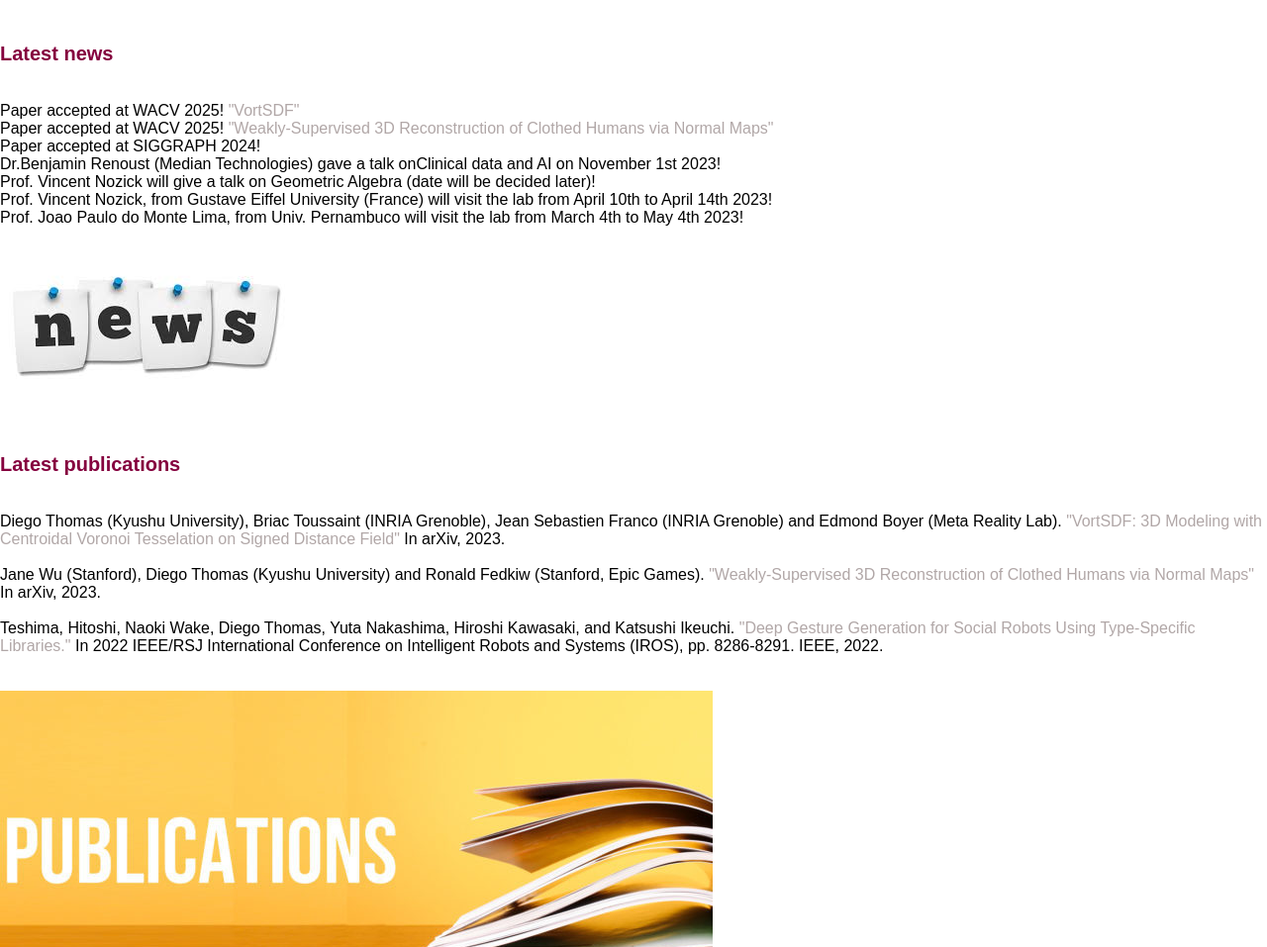
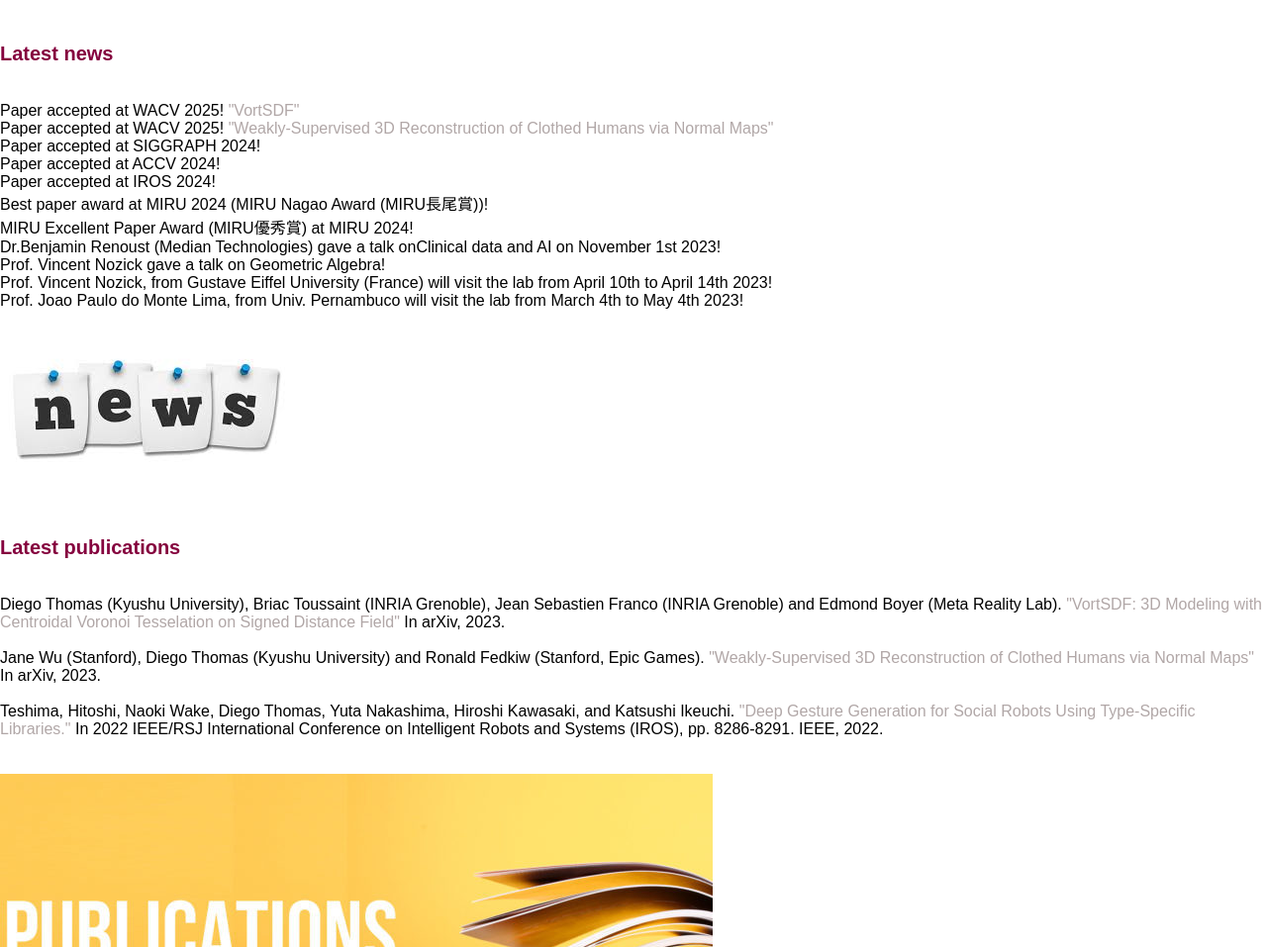
Before and after one commit to diegothomas/DigitalHumans-lab, a plain HTML site: page index.html in a window 1280 px wide. Shown: the part 880-1837 px from the top of the page at 99% size. Drawn offline with nearby package versions, Linux system fonts and the light colour scheme; no server answers.

```diff
--- a/index.html
+++ b/index.html
@@ -91,8 +91,12 @@
             <p> Paper accepted at WACV 2025! <a href="VortSDF.html"> "VortSDF" </a> <br></p>
             <p> Paper accepted at WACV 2025! <a href="https://arxiv.org/pdf/2311.16042.pdf"> "Weakly-Supervised 3D Reconstruction of Clothed Humans via Normal Maps" </a> <br></p>
             <p> Paper accepted at SIGGRAPH 2024! <br></p>
+            <p> Paper accepted at ACCV 2024!</p>
+            <p> Paper accepted at IROS 2024!</p>
+            <p> Best paper award at MIRU 2024 (MIRU Nagao Award (MIRU長尾賞))!</p>
+            <p> MIRU Excellent Paper Award (MIRU優秀賞) at MIRU 2024!</p>
             <p> Dr.Benjamin Renoust (Median Technologies) gave a talk onClinical data and AI on November 1st 2023! <br></p>
-            <p> Prof. Vincent Nozick will give a talk on Geometric Algebra (date will be decided later)! <br></p>
+            <p> Prof. Vincent Nozick gave a talk on Geometric Algebra! <br></p>
             <p> Prof. Vincent Nozick, from Gustave Eiffel University (France) will visit the lab from April 10th to April 14th 2023! <br></p>
             <p> Prof. Joao Paulo do Monte Lima, from Univ. Pernambuco will visit the lab from March 4th to May 4th 2023! </p>
             <br>
```
